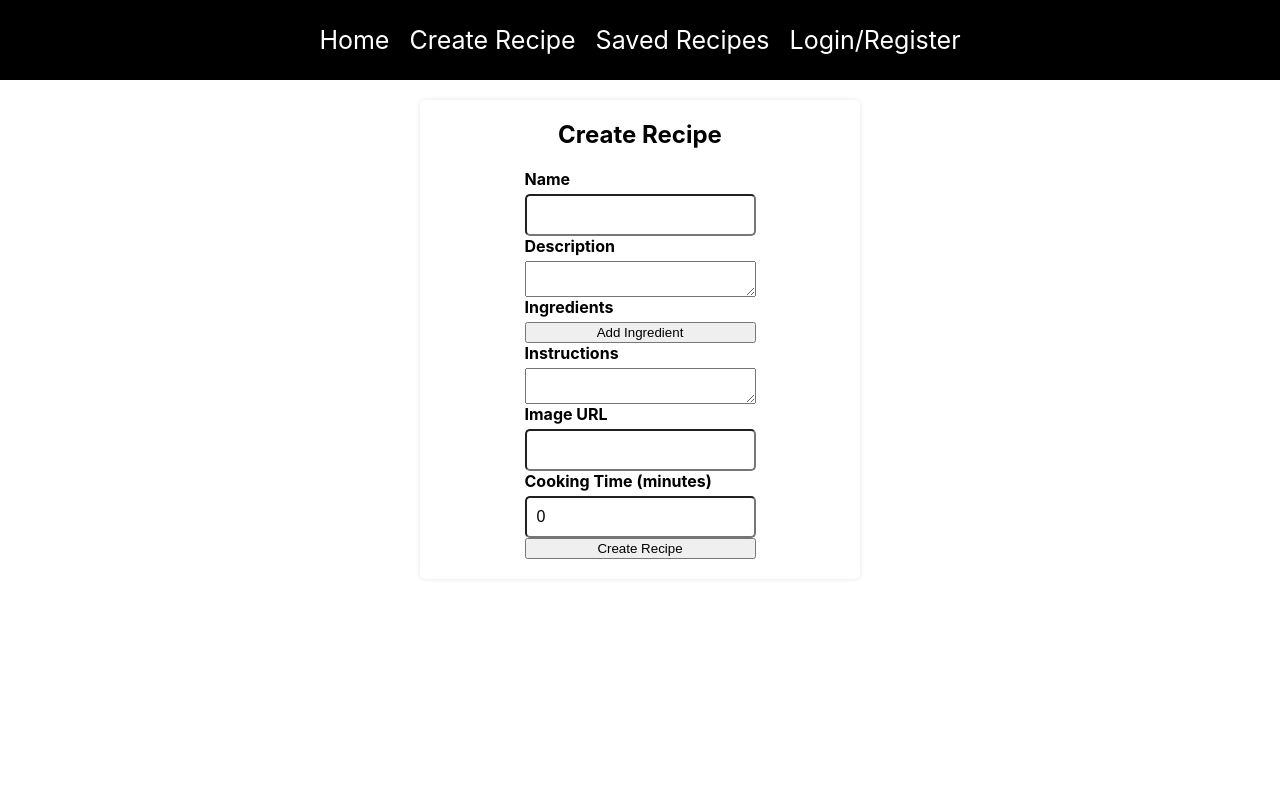
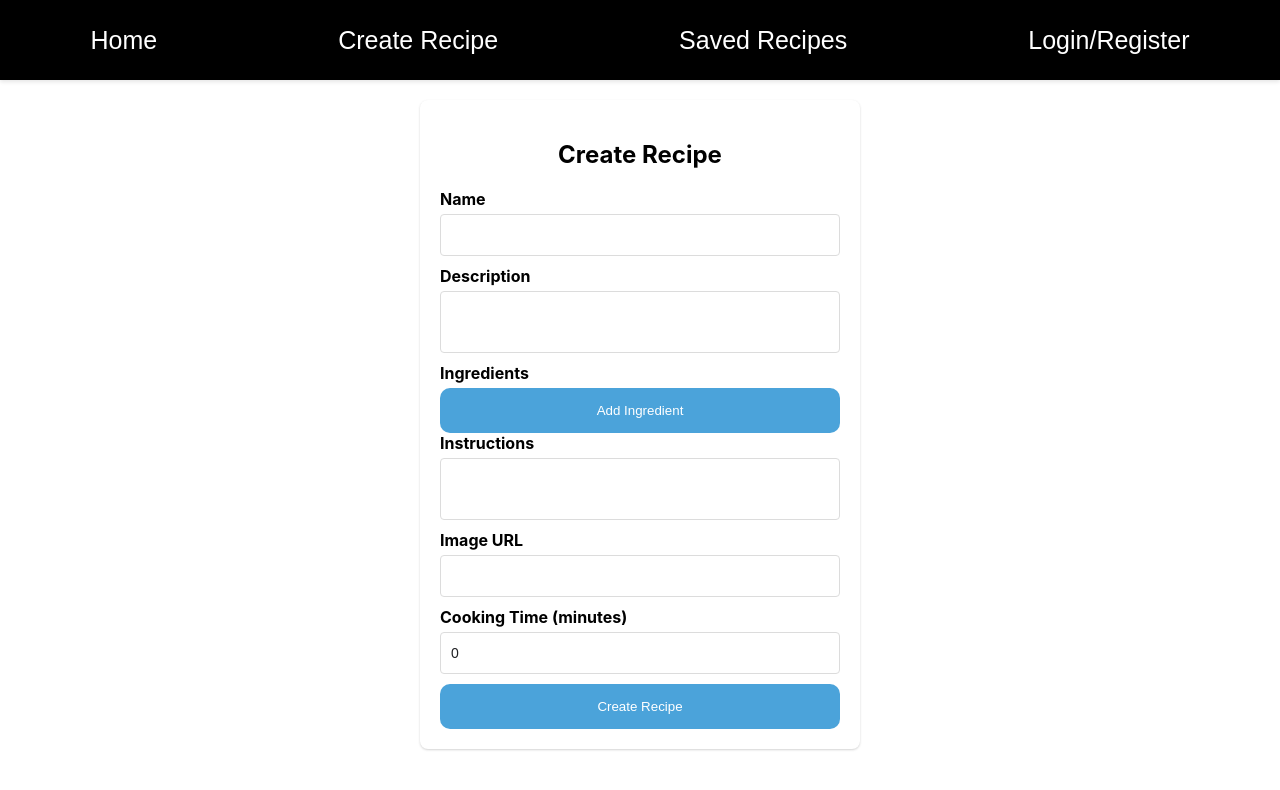
Before and after one commit to Mohanish-25/RecipeApp, a React (Create React App) app in the folder client/: page /create-recipe in a window 1280 px wide. Shown: the top 790 px of the page. Built offline with nearby package versions, Linux system fonts and the light colour scheme.

Commit message:
Updated the app.csv

```diff
--- a/client/src/App.css
+++ b/client/src/App.css
@@ -51,15 +51,25 @@ input {
 }
 
 .navbar {
+
+  position: fixed; /* Makes the navbar fixed */
+  top: 0; /* Aligns the navbar to the top */
+  left: 0; /* Aligns the navbar to the left */
+  margin: 0;
   margin: 0;
   width: 100%;
   height: 80px;
-  background-color: black;
+  background-color: #000000; /* Darker shade of black for a more subtle look */
   display: flex;
-  justify-content: center;
+  justify-content: space-around; /* Distributes items evenly in the horizontal direction */
   align-items: center;
-  color: white;
+  color: #f1f1f1; /* Lighter shade of white for better contrast */
   text-decoration: none;
+  box-shadow: 0 2px 4px rgba(0, 0, 0, 0.1); /* Adds a subtle shadow for a 3D effect */
+  font-family: Arial, sans-serif; /* Changes the font to Arial */
+  font-size: 18px; /* Increases the font size */
+  transition: background-color 0.3s ease; /* Smooth transition for hover effect */
+  overflow: auto;
 }
 
 a {
@@ -76,15 +86,46 @@ a {
   align-items: center;
   padding: 20px;
   background-color: white;
-  border-radius: 5px;
-  box-shadow: 0 0 5px rgba(0, 0, 0, 0.1);
+  border-radius: 8px; /* Google's forms have slightly rounded corners */
+  box-shadow: 0 1px 2px 0 rgba(0, 0, 0, 0.1), 0 1px 3px 0 rgba(0, 0, 0, 0.08); /* Subtle shadow */
   margin: 20px;
   width: 400px;
 }
+
 .create-recipe form {
   display: flex;
   flex-direction: column;
+  width: 100%; /* Full width inputs */
 }
+
+.create-recipe form input, .create-recipe form textarea {
+  padding: 10px;
+  margin-bottom: 10px;
+  border: 1px solid #dcdcdc; /* Light grey border */
+  border-radius: 4px; /* Slightly rounded corners */
+  font-size: 14px; /* Standard font size */
+  line-height: 1.42857143; /* Standard line height */
+  color: #202124; /* Dark grey text */
+  background-color: #fff; /* White background */
+  transition: border-color .15s ease-in-out,box-shadow .15s ease-in-out; /* Smooth transition */
+  height: fit-content;
+}
+
+
+.create-recipe form #instructions, .create-recipe form #description {
+  padding: 10px;
+  margin-bottom: 10px;
+  border: 1px solid #dcdcdc; /* Light grey border */
+  border-radius: 4px; /* Slightly rounded corners */
+  font-size: 14px; /* Standard font size */
+  line-height: 1.42857143; /* Standard line height */
+  color: #202124; /* Dark grey text */
+  background-color: #fff; /* White background */
+  transition: border-color .15s ease-in-out,box-shadow .15s ease-in-out; /* Smooth transition */
+  resize: none;
+  height: fit-content;
+}
+
 ul {
   list-style: none;
   padding: 0;
@@ -97,8 +138,14 @@ li {
   margin-bottom: 10px;
 }
 
+body {
+  padding-top: 80px; /* Adjust this value to match the height of your navbar */
+}
+
 h2 {
-  margin-top: 0;
+  position: relative; /* Ensures the element is positioned relative to its normal position */
+  z-index: 1; /* Ensures the element is above other elements */
+  color: #000; /* Sets the color to black to ensure it's not the same color as the background */
 }
 
 img {
@@ -115,3 +162,104 @@ p {
   max-width: 400px;
   font-size: 12px;
 }
+
+.logout-button {
+  background-color: #4ba3da; /* Red color */
+  border: none;
+  color: white;
+  padding: 15px 32px;
+  text-align: center;
+  text-decoration: none;
+  display: inline-block;
+  font-size: 16px;
+  margin: 4px 2px;
+  cursor: pointer;
+  border-radius: 4px;
+  transition: background-color 0.3s ease; /* Smooth transition for hover effect */
+}
+
+.logout-button:hover {
+  background-color: #da190b; /* Darker red on hover */
+}
+
+.button-style {
+  background-color: #4ba3da; /* Sky blue color */
+  border: none;
+  color: white;
+  padding: 15px 32px;
+  text-align: center;
+  text-decoration: none;
+  display: inline-block;
+  border-radius: 10px;
+}
+
+
+.auth {
+  position: center;
+  display: flex;
+  justify-content: space-around;
+  padding: 20px;
+  background-color: #fff;
+}
+
+.auth-container {
+  width: 300px;
+  padding: 20px;
+  border: 1px solid #dcdcdc;
+  border-radius: 4px;
+  background-color: #fff;
+}
+
+.auth-container h2 {
+  text-align: center;
+  color: #202124;
+}
+
+.auth-container .form-group {
+  margin-bottom: 10px;
+}
+
+.auth-container label {
+  display: block;
+  margin-bottom: 5px;
+  color: #202124;
+}
+
+.auth-container input {
+  width: 100%;
+  padding: 10px;
+  border: 1px solid #dcdcdc;
+  border-radius: 4px;
+  font-size: 14px;
+  line-height: 1.42857143;
+  color: #202124;
+  background-color: #fff;
+  transition: border-color .15s ease-in-out, box-shadow .15s ease-in-out;
+}
+
+.auth-container input:focus {
+  border-color: #4d90fe;
+  outline: none;
+  box-shadow: 0 0 0 2px rgba(77, 144, 254, 0.3);
+}
+
+.auth-container button {
+  width: 100%;
+  padding: 10px;
+  border: none;
+  border-radius: 4px;
+  color: #fff;
+  background-color: #4ba3da;
+  cursor: pointer;
+  transition: background-color .15s ease-in-out;
+}
+.auth-container input,
+.auth-container button {
+  box-sizing: border-box;
+}
+
+h2 {
+  position: relative; /* Ensures the element is positioned relative to its normal position */
+  z-index: 1; /* Ensures the element is above other elements */
+  color: #000; /* Sets the color to black to ensure it's not the same color as the background */
+}
--- a/client/src/components/navbar.js
+++ b/client/src/components/navbar.js
@@ -19,7 +19,7 @@ export const Navbar = () => {
       {!cookies.access_token ? (
         <Link to="/auth">Login/Register</Link>
       ) : (
-        <button onClick={logout}> Logout </button>
+        <button className="logout-button" onClick={logout}> Logout </button>
       )}
     </div>
   );
--- a/client/src/pages/create-recipe.js
+++ b/client/src/pages/create-recipe.js
@@ -83,7 +83,11 @@ export const CreateRecipe = () => {
             onChange={(event) => handleIngredientChange(event, index)}
           />
         ))}
-        <button type="button" onClick={handleAddIngredient}>
+        <button
+          type="button"
+          class="button-style"
+          onClick={handleAddIngredient}
+        >
           Add Ingredient
         </button>
         <label htmlFor="instructions">Instructions</label>
@@ -109,7 +113,9 @@ export const CreateRecipe = () => {
           value={recipe.cookingTime}
           onChange={handleChange}
         />
-        <button type="submit">Create Recipe</button>
+        <button class="button-style" type="submit">
+          Create Recipe
+        </button>
       </form>
     </div>
   );
```
